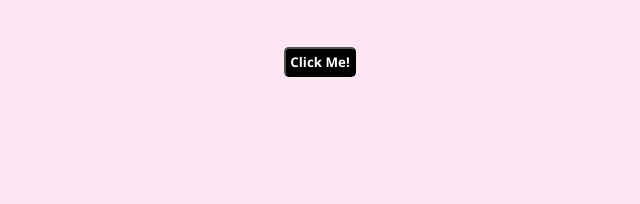
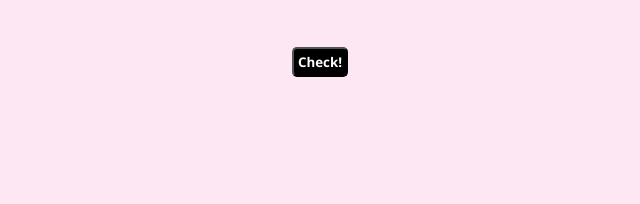
Before and after one commit to srijani07/palindrome-birthday, a plain HTML site: page index.html in a window 1280 px wide. Shown: the part 144-348 px from the top of the page, 320-960 px from the left. Drawn offline with Linux system fonts and the light colour scheme.

Commit message:
refactor : changed button text

```diff
--- a/index.html
+++ b/index.html
@@ -13,7 +13,7 @@
     <input id="input-area"type="date">
     <br>
 
-<button id="click-btn">Click Me!</button><br>
+<button id="click-btn">Check!</button><br>
 <div id="output-area" placeholder="output will appear here"></div>
 
 <footer>   <ul>
```
Also changed, not shown: 1 other file.
